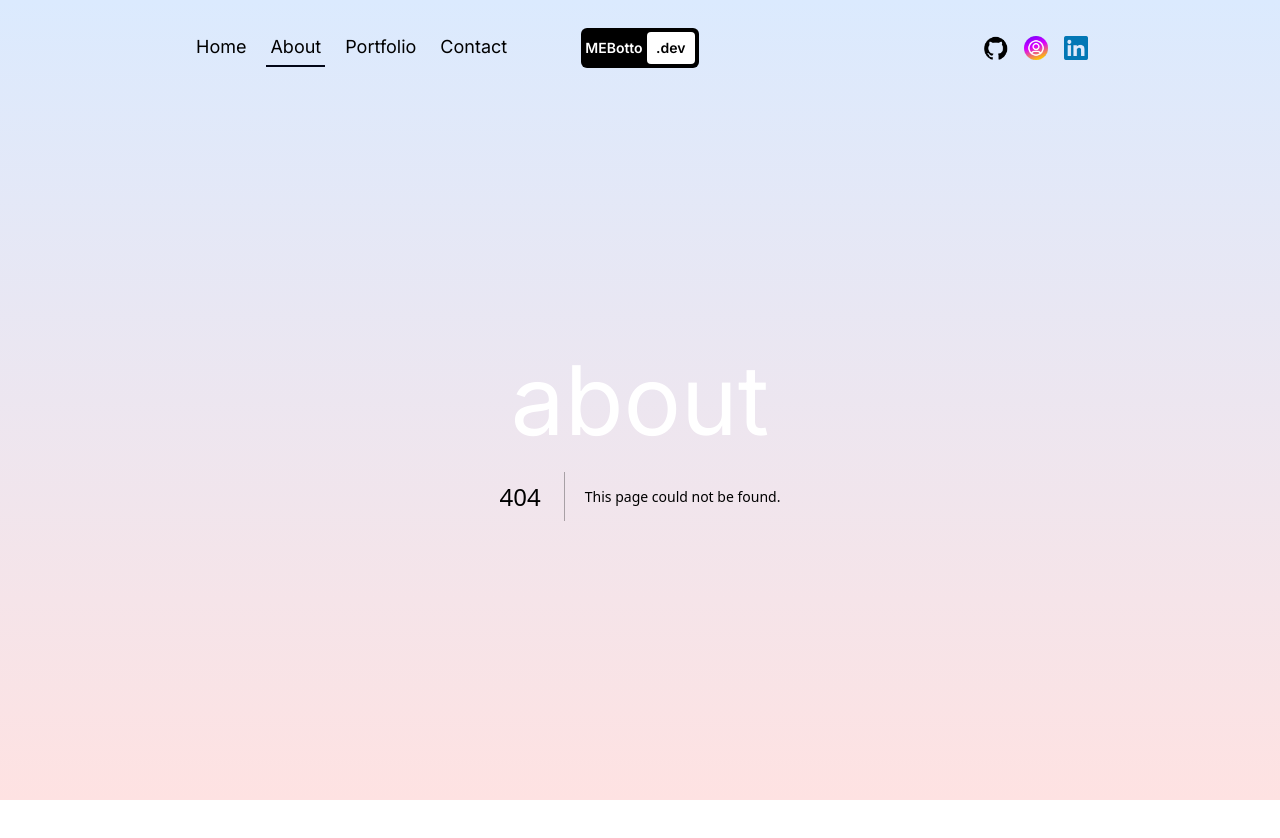
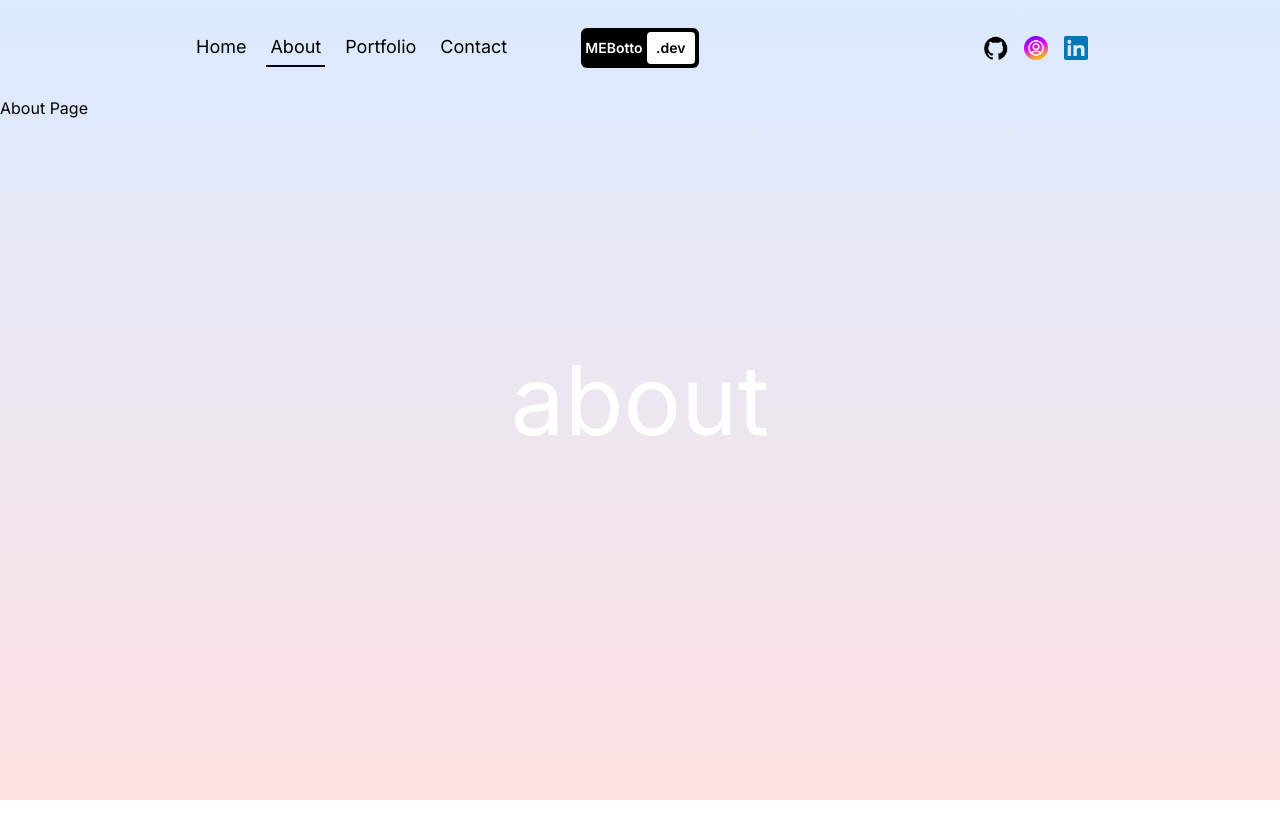
Before and after one commit to MEBotto/portfolio-mebotto, a Next.js app: page /about in a window 1280 px wide. Before the commit this address had no page. Shown: the top 838 px of the page. After the commit the page ends 800 px from the top, so only its background shows below. Built offline with nearby package versions, Linux system fonts and the light colour scheme.

Commit message:
build: Add about page

```diff
--- /dev/null
+++ b/app/about/page.tsx
@@ -0,0 +1,7 @@
+export default function About() {
+  return (
+    <div>
+      <p>About Page</p>
+    </div>
+  );
+}
```
